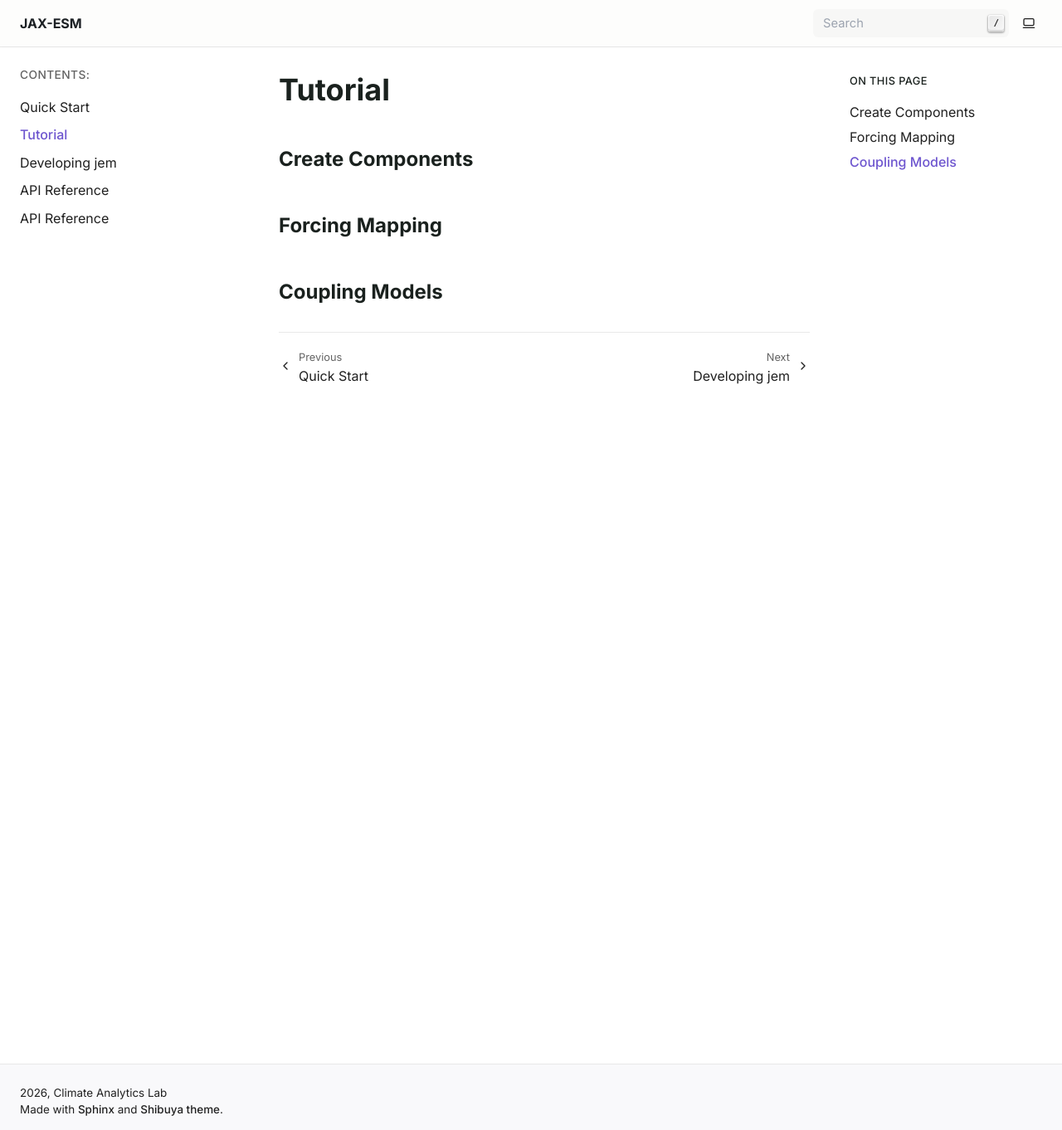
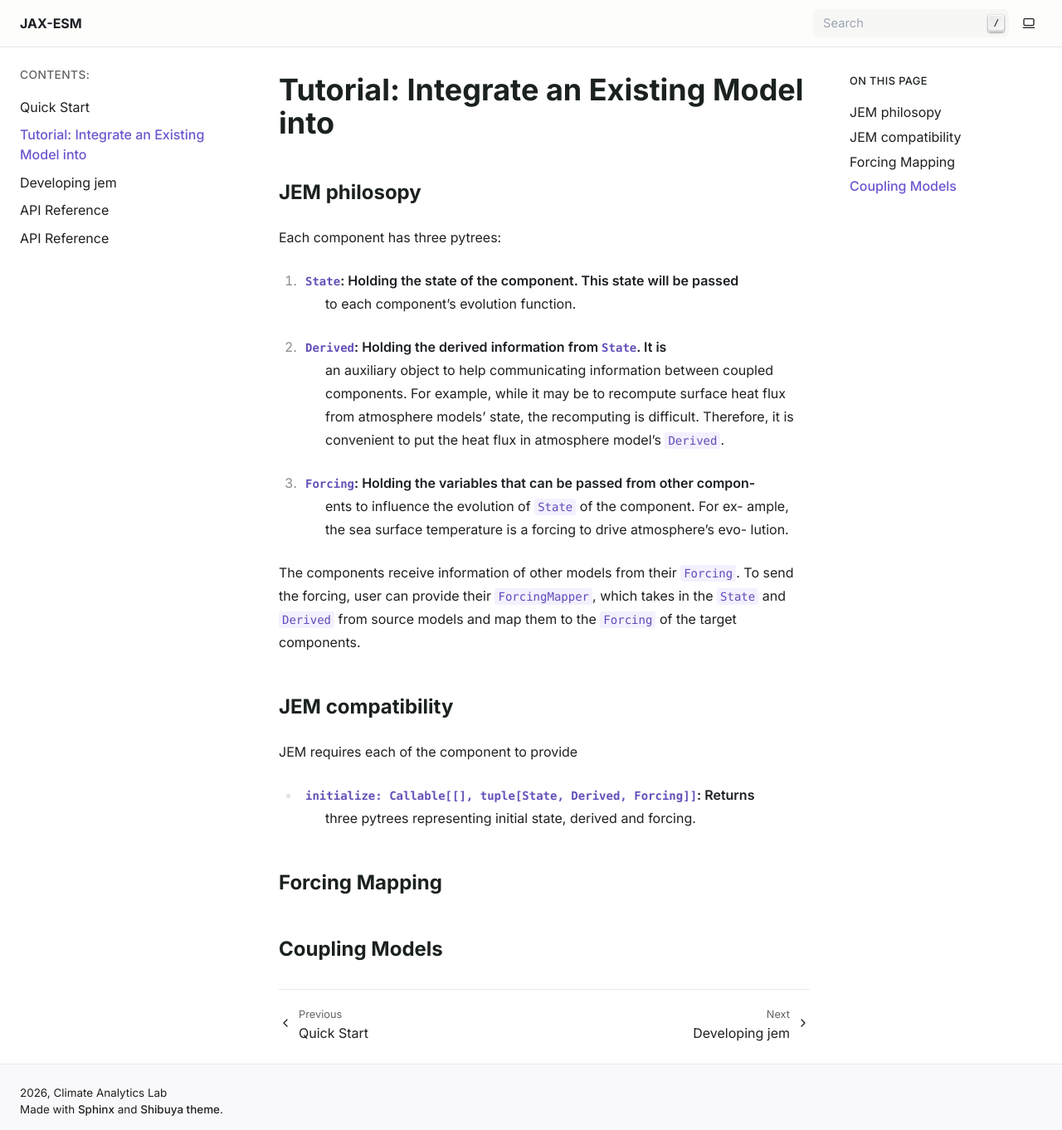
Before and after one commit to climate-analytics-lab/jax-esm, a Sphinx documentation site: the page built from docs/source/tutorial.rst, in a window 1280 px wide and 1362 px high. Shown: the whole window at 83% size. Built offline with Sphinx 7.4.7, drawn with Linux system fonts in a browser that asks for light colours.

Commit message:
Add JEM philosophy

```diff
--- a/docs/source/tutorial.rst
+++ b/docs/source/tutorial.rst
@@ -1,9 +1,35 @@
-Tutorial
-========
+Tutorial: Integrate an Existing Model into
+==========================================
 
+JEM philosopy
+-------------
 
-Create Components
+Each component has three pytrees:
+
+1. :code:`State`: Holding the state of the component. This state will be passed
+    to each component's evolution function.
+2. :code:`Derived`: Holding the derived information from :code:`State`. It is
+    an auxiliary object to help communicating information between coupled
+    components. For example, while it may be to recompute surface heat flux
+    from atmosphere models' state, the recomputing is difficult. Therefore, it
+    is convenient to put the heat flux in atmosphere model's :code:`Derived`.
+3. :code:`Forcing`: Holding the variables that can be passed from other compon-
+    ents to influence the evolution of :code:`State` of the component. For ex-
+    ample, the sea surface temperature is a forcing to drive atmosphere's evo-
+    lution.
+
+The components receive information of other models from their :code:`Forcing`.
+To send the forcing, user can provide their :code:`ForcingMapper`, which takes
+in the :code:`State` and :code:`Derived` from source models and map them to the
+:code:`Forcing` of the target components.
+
+JEM compatibility
 -----------------
+
+JEM requires each of the component to provide
+
+- :code:`initialize: Callable[[], tuple[State, Derived, Forcing]]`: Returns
+    three pytrees representing initial state, derived and forcing.
 
 
 Forcing Mapping
```
